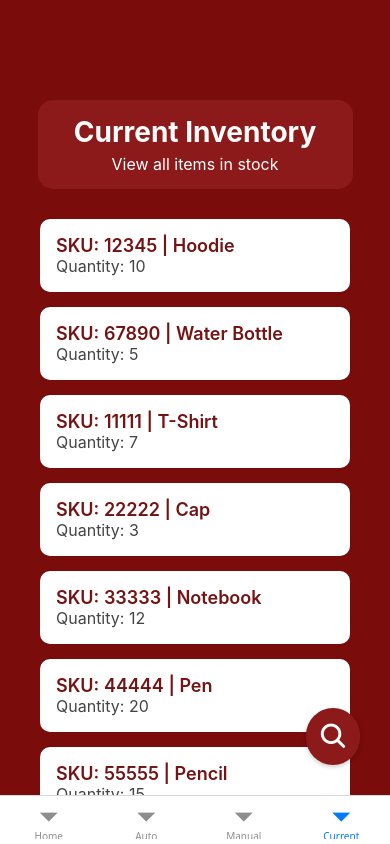
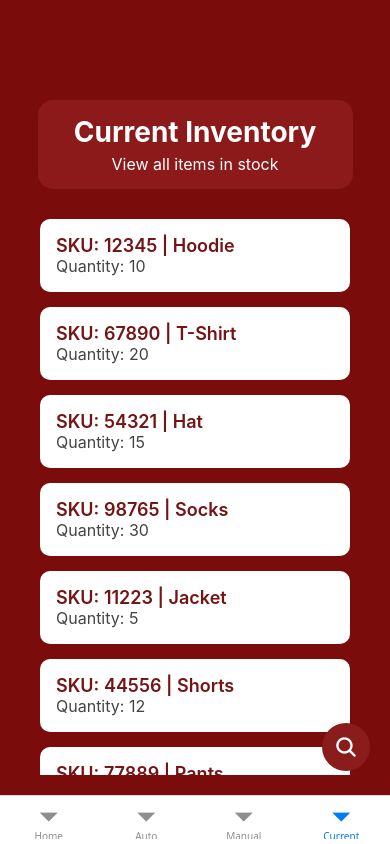
Before and after one commit to varun-b-nagaraj/Co-Op-Inventory, a React Native app in the folder coop-inventory-clean/: screen /Current in a window 390 px wide. Built offline with nearby package versions, Linux system fonts and the light colour scheme.

Commit message:
Fully animated current inventory screen

```diff
--- a/coop-inventory-clean/screens/CurrentInventoryScreen.js
+++ b/coop-inventory-clean/screens/CurrentInventoryScreen.js
@@ -15,37 +15,38 @@ import { globalStyles } from '../styles/globalStyles';
 export default function CurrentInventoryScreen() {
   const inventoryData = [
     { id: '1', sku: '12345', name: 'Hoodie', quantity: 10 },
-    { id: '2', sku: '67890', name: 'Water Bottle', quantity: 5 },
-    { id: '3', sku: '11111', name: 'T-Shirt', quantity: 7 },
-    { id: '4', sku: '22222', name: 'Cap', quantity: 3 },
-    { id: '5', sku: '33333', name: 'Notebook', quantity: 12 },
-    { id: '6', sku: '44444', name: 'Pen', quantity: 20 },
-    { id: '7', sku: '55555', name: 'Pencil', quantity: 15 },
-    { id: '8', sku: '66666', name: 'Eraser', quantity: 8 },
-    { id: '9', sku: '77777', name: 'Ruler', quantity: 6 },
-    { id: '10', sku: '88888', name: 'Stapler', quantity: 4 },
-    { id: '11', sku: '99999', name: 'Tape', quantity: 9 },
-    { id: '12', sku: '10101', name: 'Scissors', quantity: 2 },
-    { id: '13', sku: '12121', name: 'Glue Stick', quantity: 11 },
-    { id: '14', sku: '13131', name: 'Highlighter', quantity: 14 },
-    { id: '15', sku: '14141', name: 'Marker', quantity: 1 },
-    { id: '16', sku: '15151', name: 'Colored Pencils', quantity: 3 },
-    { id: '17', sku: '16161', name: 'Crayons', quantity: 5 },
-    { id: '18', sku: '17171', name: 'Whiteboard Marker', quantity: 7 },
+    { id: '2', sku: '67890', name: 'T-Shirt', quantity: 20 },
+    { id: '3', sku: '54321', name: 'Hat', quantity: 15 },
+    { id: '4', sku: '98765', name: 'Socks', quantity: 30 },
+    { id: '5', sku: '11223', name: 'Jacket', quantity: 5 },
+    { id: '6', sku: '44556', name: 'Shorts', quantity: 12 },
+    { id: '7', sku: '77889', name: 'Pants', quantity: 8 },
+    { id: '8', sku: '99001', name: 'Shoes', quantity: 25 },
+    { id: '9', sku: '22334', name: 'Belt', quantity: 18 },
+    { id: '10', sku: '55667', name: 'Scarf', quantity: 22 },
+    { id: '11', sku: '88990', name: 'Gloves', quantity: 14 },
+    { id: '12', sku: '33445', name: 'Sweater', quantity: 9 },
+    { id: '13', sku: '66778', name: 'Raincoat', quantity: 6 },
+    { id: '14', sku: '99002', name: 'Flip Flops', quantity: 20 },
+    { id: '15', sku: '22335', name: 'Backpack', quantity: 11 },
   ];
 
   const [query, setQuery] = useState('');
-  const [showSearch, setShowSearch] = useState(false);
   const [filteredData, setFilteredData] = useState(inventoryData);
+  const [isOpen, setIsOpen] = useState(false);
 
-  // one Animated.Value per item
-  const animatedValues = useRef(inventoryData.map(() => new Animated.Value(0))).current;
+  // pill expands from 48 → 240
+  const widthAnim = useRef(new Animated.Value(48)).current;
+  // one Animated.Value per list item
+  const itemAnims = useRef(
+    inventoryData.map(() => new Animated.Value(0))
+  ).current;
 
-  // staggered pop-in on mount
+  // stagger pop-in on mount
   useEffect(() => {
     Animated.stagger(
       100,
-      animatedValues.map(av =>
+      itemAnims.map(av =>
         Animated.timing(av, {
           toValue: 1,
           duration: 300,
@@ -55,7 +56,7 @@ export default function CurrentInventoryScreen() {
     ).start();
   }, []);
 
-  // update filter whenever query changes
+  // filter list as user types
   useEffect(() => {
     const q = query.toLowerCase();
     setFilteredData(
@@ -67,8 +68,36 @@ export default function CurrentInventoryScreen() {
     );
   }, [query]);
 
+  // open pill (then show text input)
+  const openSearch = () => {
+    Animated.timing(widthAnim, {
+      toValue: 240,
+      duration: 250,
+      useNativeDriver: false,
+    }).start(() => setIsOpen(true));
+  };
+
+  // close pill (hide input, then collapse)
+  const closeSearch = () => {
+    setIsOpen(false);
+    Animated.timing(widthAnim, {
+      toValue: 48,
+      duration: 250,
+      useNativeDriver: false,
+    }).start(() => {
+      setQuery('');
+      Keyboard.dismiss();
+    });
+  };
+
   return (
-    <View style={[globalStyles.container, globalStyles.inventoryContainer]}>
+    // ANY touch inside this container will fire onTouchStart
+    <View
+      style={[globalStyles.container, globalStyles.inventoryContainer]}
+      onTouchStart={() => {
+        if (isOpen) closeSearch();
+      }}
+    >
       {/* Header */}
       <View style={globalStyles.headerBox}>
         <Text style={[globalStyles.title, globalStyles.textCenter]}>
@@ -79,19 +108,21 @@ export default function CurrentInventoryScreen() {
         </Text>
       </View>
 
-      {/* Animated, scrollable list */}
+      {/* Scrollable, animated list */}
       <View style={styles.listContainer}>
         <FlatList
           data={filteredData}
-          keyExtractor={item => item.id}
-          nestedScrollEnabled
+          keyExtractor={it => it.id}
           showsVerticalScrollIndicator
           contentContainerStyle={globalStyles.inventoryListPadding}
-          renderItem={({ item, index }) => (
+          style={styles.flatList}
+          renderItem={({ item, index }) => {
+            const anim = itemAnims[index] || new Animated.Value(1);
+            return (
               <Animated.View
                 style={{
-                opacity: animatedValues[index] || 1,
-                transform: [{ scale: animatedValues[index] || 1 }],
+                  opacity: anim,
+                  transform: [{ scale: anim }],
                 }}
               >
                 <View style={globalStyles.itemBox}>
@@ -103,43 +134,72 @@ export default function CurrentInventoryScreen() {
                   </Text>
                 </View>
               </Animated.View>
-          )}
+            );
+          }}
         />
       </View>
 
-      {/* Floating Search */}
-      <View style={globalStyles.searchFloatingWrapper}>
-        {showSearch ? (
+      {/* Single animated pill → expands then reveals TextInput */}
+      <Animated.View
+        style={[
+          styles.searchContainer,
+          { width: widthAnim },
+        ]}
+      >
+        {isOpen && (
           <TextInput
+            style={styles.searchInput}
             placeholder="Search SKU or name"
-            placeholderTextColor="#999"
+            placeholderTextColor="#ddd"
             value={query}
             onChangeText={setQuery}
-            onBlur={() => {
-              setShowSearch(false);
-              setQuery('');
-              Keyboard.dismiss();
-            }}
-            style={[
-              globalStyles.searchInputFloating,
-              { position: 'absolute', bottom: 7, right: 0 },
-            ]}
+            onBlur={closeSearch}
             autoFocus
           />
-        ) : (
-          <TouchableOpacity onPress={() => setShowSearch(true)}>
-            <Ionicons name="search" size={30} color="white" />
+        )}
+        <TouchableOpacity
+          style={styles.searchIconTouch}
+          onPress={isOpen ? closeSearch : openSearch}
+        >
+          <Ionicons name="search" size={24} color="white" />
         </TouchableOpacity>
-        )}
-      </View>
+      </Animated.View>
     </View>
   );
 }
 
 const styles = StyleSheet.create({
+  // make this fill remaining space under header
   listContainer: {
+    flex: 1,
     width: '100%',
-    maxHeight: 600,
-    alignSelf: 'center',
+  },
+  // give FlatList itself flex:1 so it can scroll
+  flatList: {
+    flex: 1,
+  },
+  searchContainer: {
+    position: 'absolute',
+    bottom: 24,
+    right: 20,
+    height: 48,
+    backgroundColor: '#8A1C1C', // custom maroon
+    flexDirection: 'row',
+    alignItems: 'center',
+    borderRadius: 24,
+    overflow: 'hidden',
+  },
+  searchInput: {
+    flex: 1,
+    color: 'white',
+    marginLeft: 12,
+  },
+  searchIconTouch: {
+    position: 'absolute',
+    right: 0,
+    width: 48,
+    height: 48,
+    justifyContent: 'center',
+    alignItems: 'center',
   },
 });
```
Lines whose indentation alone changed are shown as unchanged.
